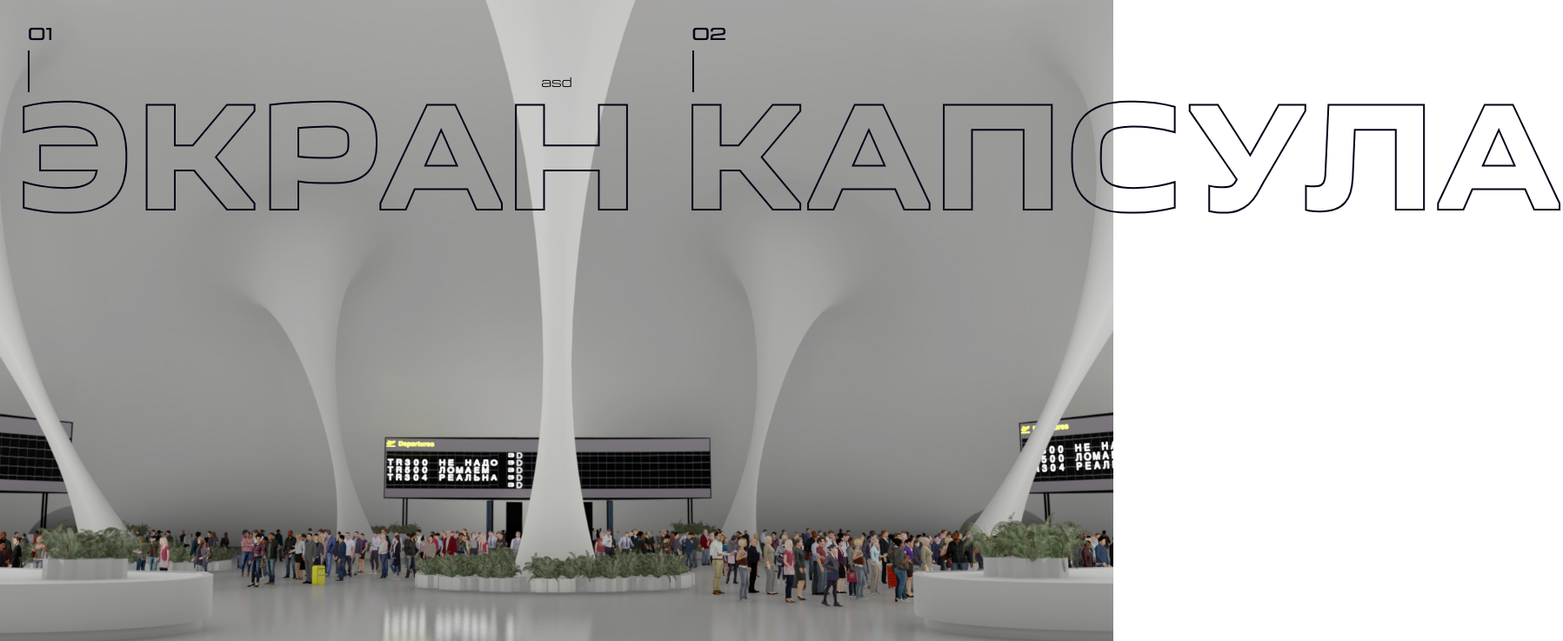
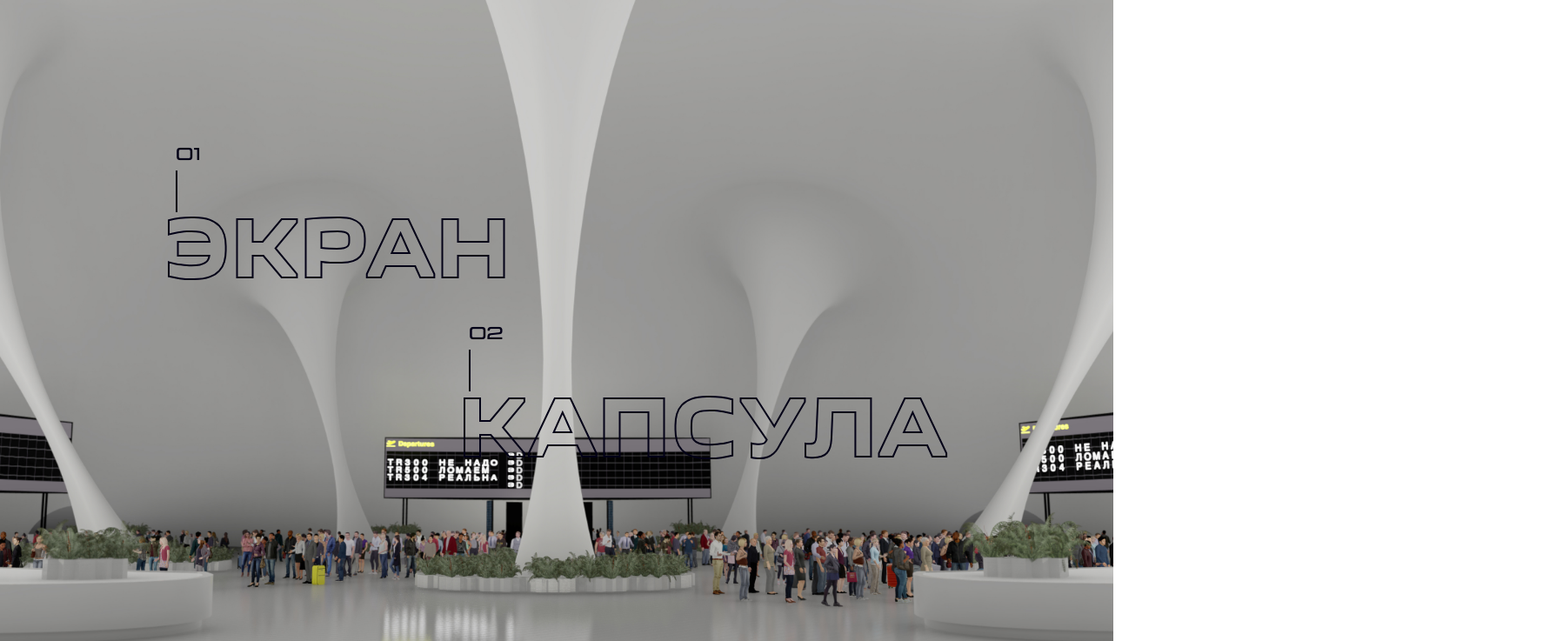
Before and after one commit to J4h5u5/axiom-frontend, a Next.js app: page /nav in a window 1280 px wide. Shown: the top 737 px of the page at 87% size, 1797 px wide, since content can reach past the window. Built offline with nearby package versions, Linux system fonts and the light colour scheme.

Commit message:
remake navigation and added animtion

```diff
--- a/pages/nav/Nav.module.css
+++ b/pages/nav/Nav.module.css
@@ -1,6 +1,25 @@
+.main {
+  position: relative;
+  display: flex;
+  justify-content: center;
+  align-items: center;
+  width: 100vw;
+  height: 100vh;
+  overflow: hidden;
+}
+
+.container {
+  margin: 0 auto;
+  max-width: 1000px;
+  width: 100%;
+}
+
 .nav {
-  display: flex;
-  flex-wrap: nowrap;
+  z-index: 1;
+  position: relative;
+  display: grid;
+  row-gap: 100px;
+  padding: 0 50px;
 }
 
 .nav_item {
@@ -9,18 +28,38 @@
   justify-items: flex-start;
   row-gap: 5px;
   position: relative;
+  opacity: 1;
+  transition: transform 0.4s ease-in, opacity 0.4s ease-in;
+}
+
+.nav_item:nth-child(2n) {
+  justify-self: flex-end;
+}
+
+.hidden {
+  opacity: 0;
+  transform: translateX(-500px);
+}
+
+.hidden:nth-child(2n) {
+  transform: translatex(500px);
+}
+
+.fly {
+  transform: translateY(-500px);
+  opacity: 0;
 }
 
 .nav_item:not(:last-child) {
-  margin-right: 50px;
+  margin-right: 100px;
 }
 
 .link {
   position: relative;
   display: inline-block;
   font-family: 'GetVoIP', Helvetica, sans-serif;
-  font-size: 180px;
-  line-height: 180px;
+  font-size: 100px;
+  line-height: 100px;
   font-weight: normal;
   overflow: hidden;
   color: transparent;
@@ -85,3 +124,11 @@
 .line_active {
   height: 96px;
 }
+
+.scene {
+  position: absolute;
+}
+
+.selected {
+  z-index: 10;
+}
--- a/pages/nav/index.tsx
+++ b/pages/nav/index.tsx
@@ -1,15 +1,9 @@
 import * as React from 'react';
-import { render } from 'react-dom';
-import MainContainer from '../../components/MainContainer/MainContainer';
+import { useEffect, useState } from 'react';
+import { useRouter } from 'next/router';
 import styles from './Nav.module.css';
 
-export default class Nav extends React.Component {
-  constructor(props: any) {
-    super(props);
-    this.state = { linkIdHovered: null };
-  }
-
-  render() {
+export default function Nav() {
   const links = [
     {
       name: 'Экран',
@@ -21,28 +15,67 @@ export default class Nav extends React.Component {
     },
   ];
 
+  type CircleParams = {
+    cx: number;
+    cy: number;
+  };
+
+  const circleParamsBase: CircleParams = {
+    cx: 0,
+    cy: 0,
+  };
+
+  const router = useRouter();
+  const [linkIdHovered, setLinkIdHovered] = useState<number | null>(null);
+  const [isShown, setIsShown] = useState<boolean>(false);
+  const [isSelected, setIsSelected] = useState<boolean>(false);
+  const [circleParams, setCircleParams] =
+    useState<CircleParams>(circleParamsBase);
+  const [circleRadius, setCircleRadius] = useState<number>(0);
+
+  const scaleCicleRadius = () => {
+    setCircleRadius((circleRadius) => circleRadius + 60);
+    window.requestAnimationFrame(scaleCicleRadius);
+  };
+
   const handleMouseMove = (idx: number) => () => {
-      this.setState({
-        linkIdHovered: idx,
-      });
+    setLinkIdHovered(idx);
   };
 
   const handleMouseLeave = () => {
-      this.setState({
-        linkIdHovered: null,
+    setLinkIdHovered(null);
+  };
+
+  const handleLinkClick = (href: string, x: number, y: number) => {
+    setIsSelected(true);
+    setCircleParams({
+      cx: x,
+      cy: y,
     });
+    window.requestAnimationFrame(scaleCicleRadius);
+
+    setTimeout(() => {
+      router.push(href);
+    }, 250);
   };
+
+  useEffect(() => {
+    setIsShown(true);
+  });
 
   const linkItems = links.map(({ name, href }, idx) => {
     return (
-        <li key={idx.toString()} className={`${styles.nav_item}`}>
+      <li
+        key={idx.toString()}
+        className={`${styles.nav_item} ${isShown ? '' : styles.hidden} `}
+      >
         <div className={`${styles.wrapper}`}>
           <span className={`${styles.index}`}>
             {idx + 1 < 10 ? `0${idx + 1}` : idx + 1}
           </span>
           <div
             className={`${styles.line} ${
-                this.state.linkIdHovered === idx ? styles.line_active : ''
+              linkIdHovered === idx ? styles.line_active : ''
             }`}
           ></div>
         </div>
@@ -52,6 +85,10 @@ export default class Nav extends React.Component {
             href={href}
             onMouseEnter={handleMouseMove(idx)}
             onMouseLeave={handleMouseLeave}
+            onClick={(e) => {
+              e.preventDefault();
+              handleLinkClick(href, e.pageX, e.pageY);
+            }}
           >
             {name.toLocaleUpperCase()}
             <span className={`${styles.outer}`} aria-hidden="true">
@@ -66,13 +103,29 @@ export default class Nav extends React.Component {
   });
 
   return (
-      <MainContainer className="auth">
-        <section className="wrapper-second m-auto text-center">
-          <h1 className="title">{Boolean(this.state.linkIdHovered)}</h1>
-          <div className="mt-8 text-center flex flex-col items-center">asd</div>
+    <main className={`view bg-bombay auth ${styles.main}`}>
+      <section className={`${styles.container}`}>
         <ul className={`${styles.nav}`}>{linkItems}</ul>
       </section>
-      </MainContainer>
+      <svg
+        className={`${styles.scene} ${isSelected ? styles.selected : ''}`}
+        width="100%"
+        height="100%"
+      >
+        <circle
+          cx={circleParams.cx}
+          cy={circleParams.cy}
+          r={circleRadius}
+          fill="url('#circleBg')"
+        ></circle>
+        <defs>
+          <radialGradient id="circleBg">
+            <stop offset="50%" stop-color="rgb(3,1,23, 0.7)" />
+            <stop offset="80%" stop-color="rgb(3,1,23, 0.5)" />
+            <stop offset="100%" stop-color="rgb(3,1,23, 0.3)" />
+          </radialGradient>
+        </defs>
+      </svg>
+    </main>
   );
 }
-}
```
Lines whose indentation alone changed are shown as unchanged.
